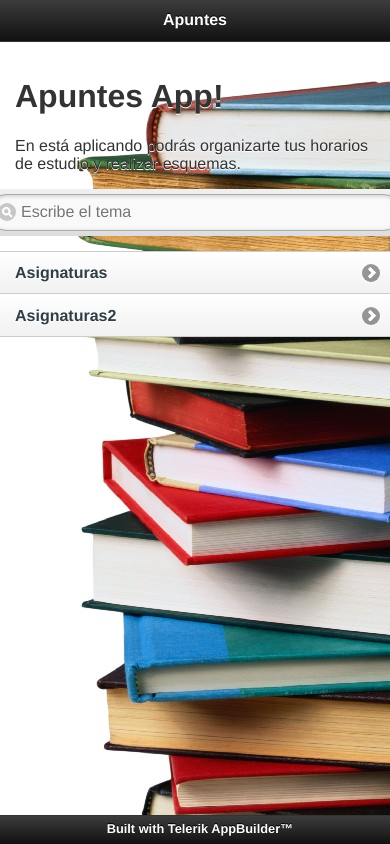
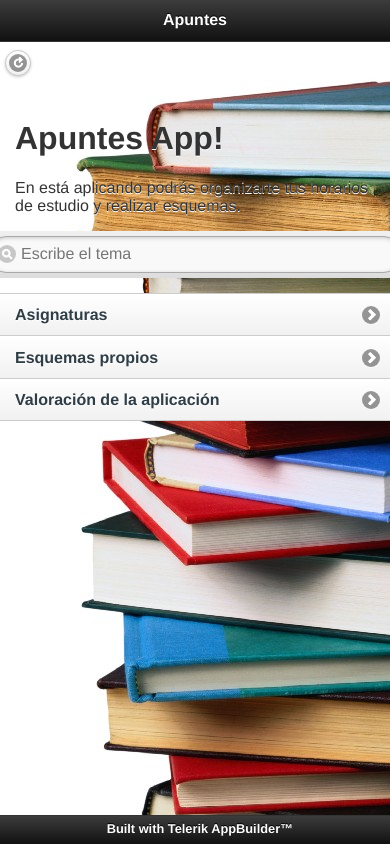
Before and after one commit to ehnano/Apuntes, a plain HTML site: page Apuntes/index.html in a window 390 px wide. Drawn offline with Linux system fonts and the light colour scheme; some packages are replaced by stand-ins of ours.

Commit message:
añadido data role

```diff
--- a/Apuntes/index.html
+++ b/Apuntes/index.html
@@ -14,13 +14,16 @@
 
     <script src="scripts/login.js" type="text/javascript"></script>
     <script src="scripts/location.js" type="text/javascript"></script>
-</head>
+
+    </head>
 <body>
 
     <!--Home-->
     <div id="page-home" data-role="page">
 
         <!--Header-->
+        <a href="#" data-role="button" data-icon="refresh" data-iconpos="notext" data-theme="c" data-inline="true">Refresh</a>
+
         <div data-role="header" data-position="fixed">
             <h1>Apuntes</h1>
         </div>
@@ -40,7 +43,9 @@
                 <a href="#asignaturas" data-transition="slide">Asignaturas</a>
                 </li>
 
-                <li><a href="#page-location" data-transition="slide">Asignaturas2</a>
+                <li><a href="#page-location" data-transition="slide">Esquemas propios</a>
+                </li>
+                <li><a href="#page-location" data-transition="slide">Valoración de la aplicación</a>
                 </li>
             </ul>
         </div>
@@ -111,12 +116,11 @@ Debido a la influencia económica, militar, política, científica, cultural y c
     </div>
 
 
-        <!--Footer-->
-        <div id="page-location-footer" data-role="footer" data-position="fixed" data-id="oneFooter">
+    <!--Footer-->
+    <div id="page-location-footer" data-role="footer" data-position="fixed" data-id="oneFooter">
             <span class="footerText">Built with Telerik AppBuilder&trade;</span>
         </div>
 
-    </div>
     <script type="text/javascript">
         document.addEventListener('deviceready', function () {
             navigator.splashscreen.hide();
```
